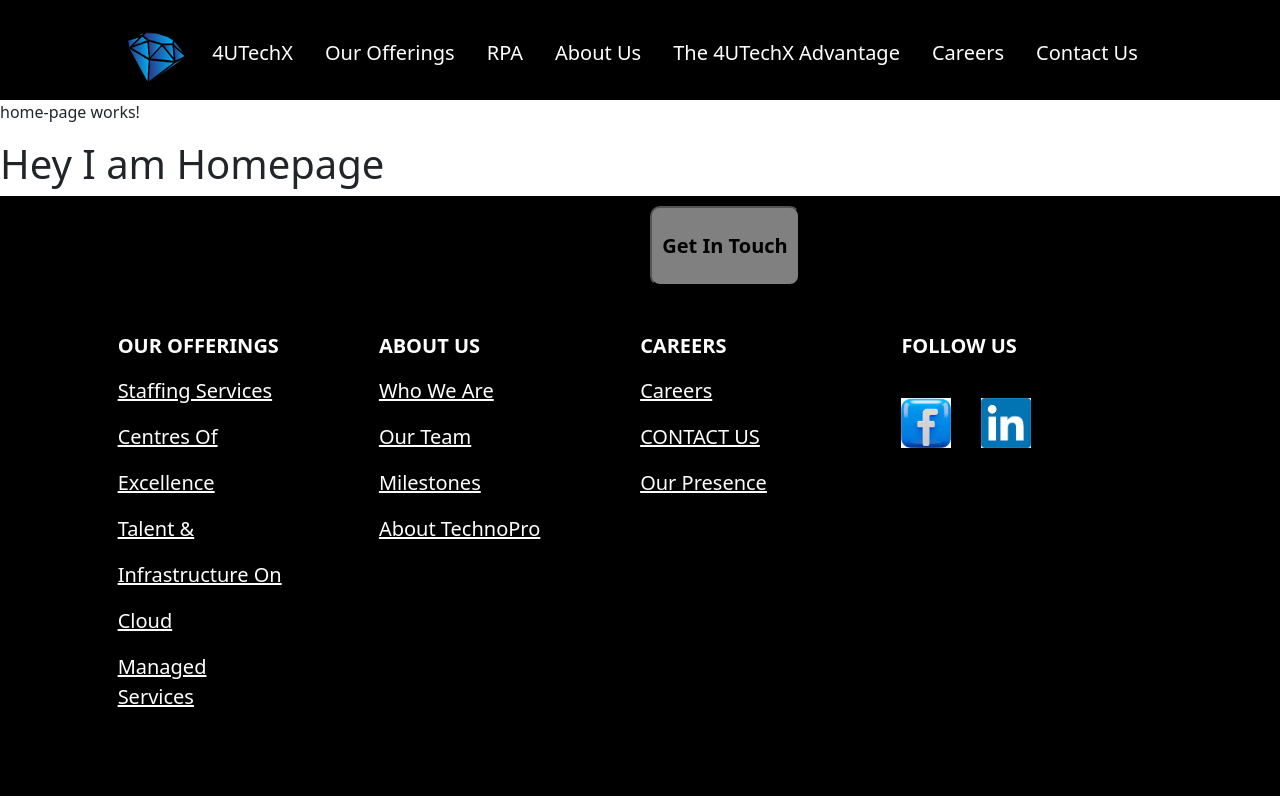
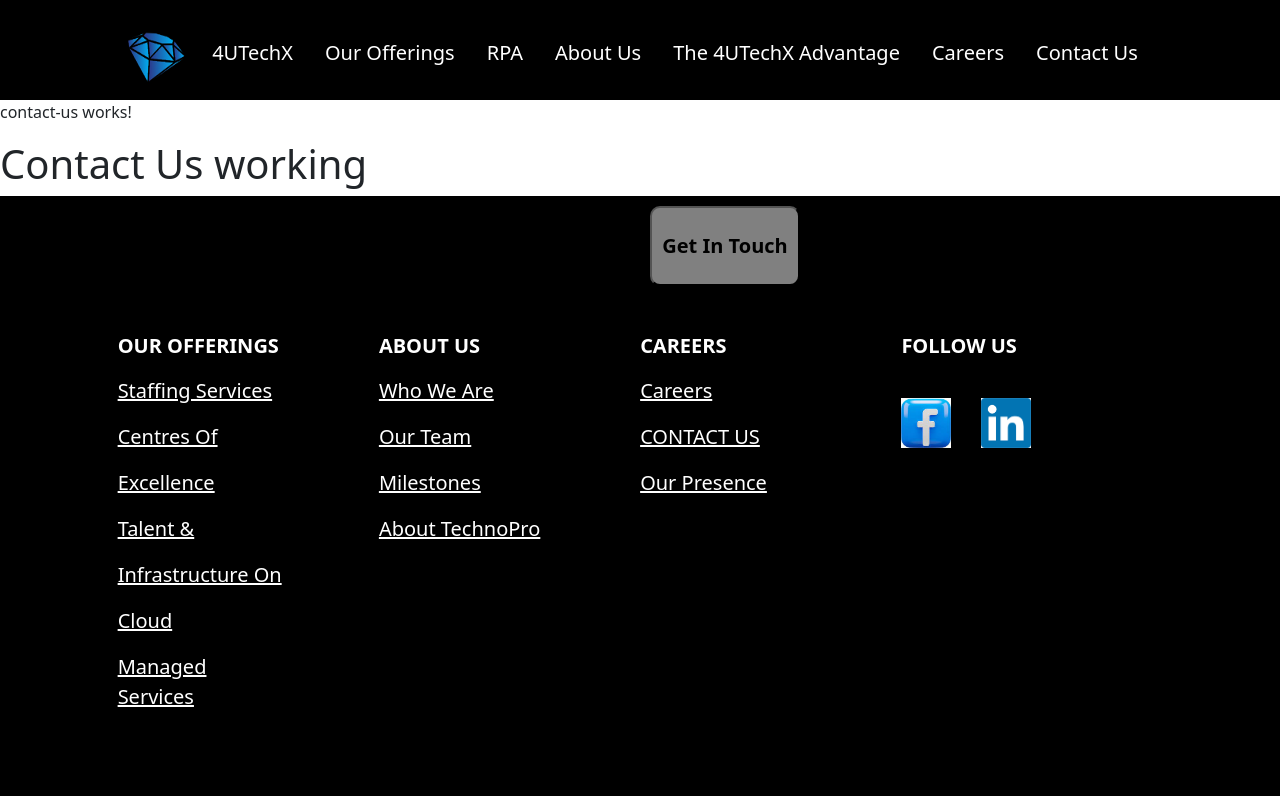
Before and after one commit to 4utechx/4UTechX, an Angular app in the folder 4UTechX/: page /contactus in a window 1280 px wide. Before the commit this address led to /. Built offline with nearby package versions, Linux system fonts and the light colour scheme.

Commit message:
AbouUs and ContactUs page ready

```diff
--- /dev/null
+++ b/4UTechX/src/app/about-us/about-us.component.html
@@ -0,0 +1,2 @@
+<p>about-us works!</p>
+<app-footer></app-footer>
--- a/4UTechX/src/app/app-routing.module.ts
+++ b/4UTechX/src/app/app-routing.module.ts
@@ -1,7 +1,15 @@
 import { NgModule } from '@angular/core';
 import { RouterModule, Routes } from '@angular/router';
+import {HomePageComponent} from '../app/home-page/home-page.component'
+import { ContactUsComponent } from './contact-us/contact-us.component';
+import { AboutUsComponent } from './about-us/about-us.component';
 
-const routes: Routes = [];
+const routes: Routes = [
+  {path:"", redirectTo:"home", pathMatch:"full"},
+  {path:"home", component:HomePageComponent},
+  {path:"contactus", component:ContactUsComponent},
+  {path:"aboutus", component:AboutUsComponent}
+];
 
 @NgModule({
   imports: [RouterModule.forRoot(routes)],
--- a/4UTechX/src/app/app.component.html
+++ b/4UTechX/src/app/app.component.html
@@ -1,4 +1,3 @@
 <app-navbar></app-navbar>
-<app-home-page></app-home-page>
-<app-footer></app-footer>
+<!-- <app-home-page></app-home-page> -->
 <router-outlet></router-outlet>
--- a/4UTechX/src/app/app.module.ts
+++ b/4UTechX/src/app/app.module.ts
@@ -6,13 +6,17 @@ import { AppComponent } from './app.component';
 import { NavbarComponent } from './navbar/navbar.component';
 import { HomePageComponent } from './home-page/home-page.component';
 import { FooterComponent } from './footer/footer.component';
+import { ContactUsComponent } from './contact-us/contact-us.component';
+import { AboutUsComponent } from './about-us/about-us.component';
 
 @NgModule({
   declarations: [
     AppComponent,
     NavbarComponent,
     HomePageComponent,
-    FooterComponent
+    FooterComponent,
+    ContactUsComponent,
+    AboutUsComponent
   ],
   imports: [
     BrowserModule,
--- /dev/null
+++ b/4UTechX/src/app/contact-us/contact-us.component.html
@@ -0,0 +1,3 @@
+<p>contact-us works!</p>
+<h1>Contact Us working</h1>
+<app-footer></app-footer>
--- a/4UTechX/src/app/home-page/home-page.component.html
+++ b/4UTechX/src/app/home-page/home-page.component.html
@@ -1,2 +1,3 @@
 <p>home-page works!</p>
 <h1>Hey I am Homepage</h1>
+<app-footer></app-footer>
--- a/4UTechX/src/app/navbar/navbar.component.html
+++ b/4UTechX/src/app/navbar/navbar.component.html
@@ -12,7 +12,7 @@
     <a class="nav-link" href="#">RPA</a>
   </li>
   <li class="nav-item">
-    <a class="nav-link" href="#">About Us</a>
+    <a class="nav-link" href="/aboutus">About Us</a>
   </li>
   <li class="nav-item">
     <a class="nav-link" aria-disabled="true">The 4UTechX Advantage</a>
@@ -21,6 +21,6 @@
     <a class="nav-link" aria-disabled="true">Careers</a>
   </li>
   <li class="nav-item">
-    <a class="nav-link" aria-disabled="true">Contact Us</a>
+    <a class="nav-link" href="/contactus" aria-disabled="true">Contact Us</a>
   </li>
 </ul>
```
Also changed, not shown: 4UTechX/src/app/about-us/about-us.component.ts (added, +10 -0 lines), 4UTechX/src/app/contact-us/contact-us.component.ts (added, +10 -0 lines), 4UTechX/src/app/about-us/about-us.component.scss (added), 4UTechX/src/app/contact-us/contact-us.component.scss (added), 2 other files (tests, documents, lock files or other folders).
